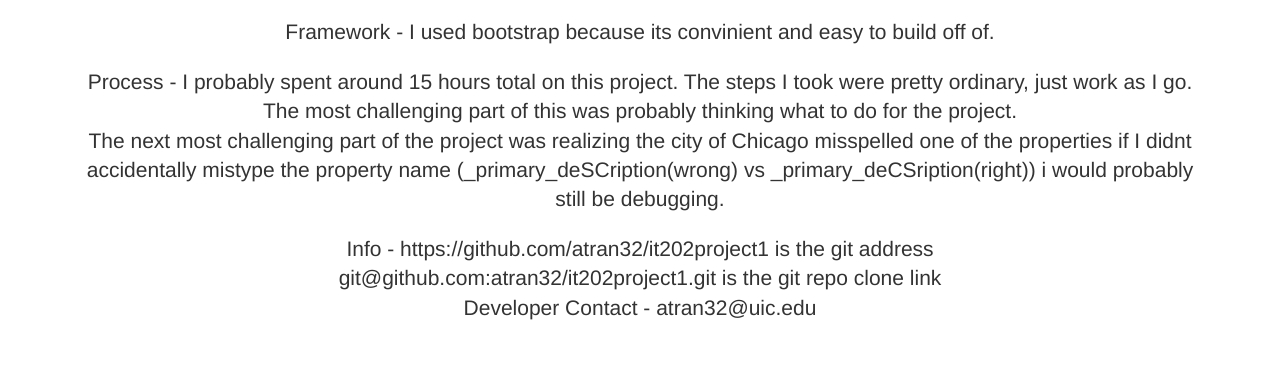
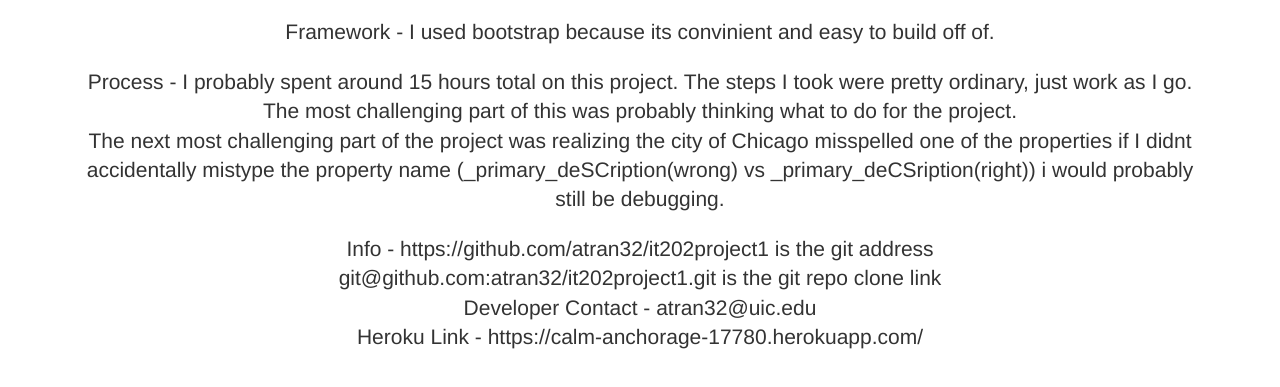
Before and after one commit to atran32/it202project1, a plain HTML site: page Midterm Project 1/Page4.html in a window 1280 px wide. Shown: the part 211-598 px from the top of the page. Drawn offline with Linux system fonts and the light colour scheme.

Commit message:
Added heroku link

```diff
--- a/Midterm Project 1/Page4.html
+++ b/Midterm Project 1/Page4.html
@@ -95,7 +95,8 @@
                 <p class="lead">
                     Info - https://github.com/atran32/it202project1 is the git address <br>
                     git@github.com:atran32/it202project1.git is the git repo clone link <br>
-                    Developer Contact - atran32@uic.edu
+                    Developer Contact - atran32@uic.edu <br>
+                    Heroku Link - https://calm-anchorage-17780.herokuapp.com/
                 </p>
 
             </div>
```
